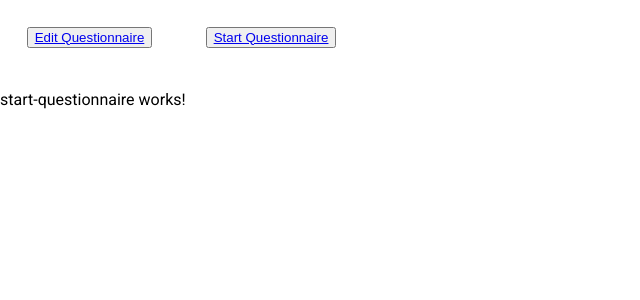
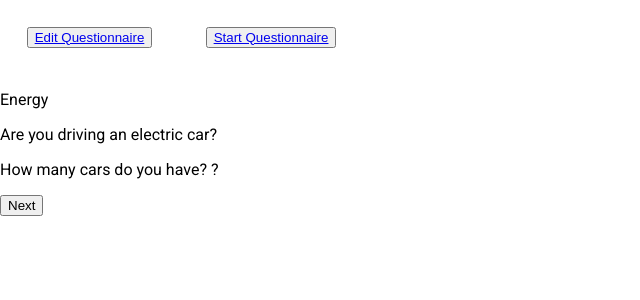
Before and after one commit to ttobollik/sanofi-prototype, an Angular app in the folder prototype/: page /star-questionnaire-component in a window 1280 px wide. Shown: the top 300 px of the page, without its empty margins (0-640 px from the left). Built offline with nearby package versions, Linux system fonts and the light colour scheme.

Commit message:
Adding data to start questionnaire

```diff
--- a/prototype/src/app/components/edit-questionnaire/edit-questionnaire.component.ts
+++ b/prototype/src/app/components/edit-questionnaire/edit-questionnaire.component.ts
@@ -1,7 +1,7 @@
 import { Component, OnInit, Inject } from '@angular/core';
 import { QuestionService } from 'src/app/services/question.service';
 import { Question } from 'src/app/models/question.model';
-import { MatDialog, MatDialogRef, MAT_DIALOG_DATA, MatDialogConfig } from '@angular/material/dialog';
+import { MatDialog, MatDialogConfig } from '@angular/material/dialog';
 import { AddQuestionDialogComponent } from './components/add-question-dialog/add-question-dialog.component';
 
 
--- a/prototype/src/app/components/start-questionnaire/start-questionnaire.component.html
+++ b/prototype/src/app/components/start-questionnaire/start-questionnaire.component.html
@@ -1 +1,7 @@
-<p>start-questionnaire works!</p>
+<p>{{categories[currentCategory]}}</p>
+<div *ngFor="let question of getQuestionByCategory(categories[currentCategory])">
+    <p>{{question.titel}}</p>
+</div>
+
+<button (click)=nextPage() *ngIf="currentCategory !== categories.length">{{ currentCategory === categories.length-1 ? 'Finish' : 'Next'}}</button>
+<p *ngIf="currentCategory === categories.length">You are done</p>
--- a/prototype/src/app/components/start-questionnaire/start-questionnaire.component.ts
+++ b/prototype/src/app/components/start-questionnaire/start-questionnaire.component.ts
@@ -1,4 +1,6 @@
 import { Component, OnInit } from '@angular/core';
+import { QuestionService } from 'src/app/services/question.service';
+import { Question } from 'src/app/models/question.model';
 
 @Component({
   selector: 'app-start-questionnaire',
@@ -7,9 +9,26 @@ import { Component, OnInit } from '@angular/core';
 })
 export class StartQuestionnaireComponent implements OnInit {
 
-  constructor() { }
+  categories: string[] = [];
+  currentCategory = 0;
+
+  constructor(private questionService: QuestionService) { }
 
   ngOnInit(): void {
+    this.getCategories();
+  }
+
+  getCategories(): void {
+    this.questionService.getCategories()
+        .subscribe(categories => this.categories = categories);
+  }
+
+  getQuestionByCategory(category: string) {
+    return this.questionService.getQuestionsByCategory(category);
+  }
+
+  nextPage() {
+    this.currentCategory +=1;
   }
 
 }
--- a/prototype/src/app/services/question.service.ts
+++ b/prototype/src/app/services/question.service.ts
@@ -9,8 +9,8 @@ import { Observable, of } from 'rxjs';
 export class QuestionService {
 
   mockQuestions = MockQuestions;
-  categories: String[] = [];
-  questionTypes: String[] = ['boolean', 'multipleChoice', 'numberRange'];
+  categories: string[] = [];
+  questionTypes: string[] = ['boolean', 'multipleChoice', 'numberRange', 'number'];
 
   constructor() {
     this.categories = [...new Set(this.mockQuestions.map(item => item.category))];
@@ -20,12 +20,13 @@ export class QuestionService {
     return of(this.mockQuestions);
   }
 
-  getCategories(): Observable<String[]> {
+  getCategories(): Observable<string[]> {
     return of(this.categories);
   }
 
   getQuestionsByCategory(category: string) {
-    return(this.mockQuestions.filter(question => question.category === category));
+    const questions= (this.mockQuestions.filter(question => question.category === category));
+    return questions;
   }
 
   addQuestion(question: Question): void {
--- a/prototype/src/app/testData/mock-questions.ts
+++ b/prototype/src/app/testData/mock-questions.ts
@@ -10,5 +10,25 @@ export const MockQuestions: Question[] = [
     step: 1,
     choices: [],
     weight: 4,
+    },
+    {id: 1,
+      category: 'Food',
+      titel: 'How many times a week do you eat meat?',
+      answerType: 'numberRange',
+      start: 1,
+      end: 10,
+      step: 1,
+      choices: [],
+      weight: 2,
+    },
+    {id: 2,
+      category: 'Energy',
+      titel: 'How many cars do you have? ?',
+      answerType: 'number',
+      start: 1,
+      end: 10,
+      step: 1,
+      choices: [],
+      weight: 2,
     }
   ];
```
